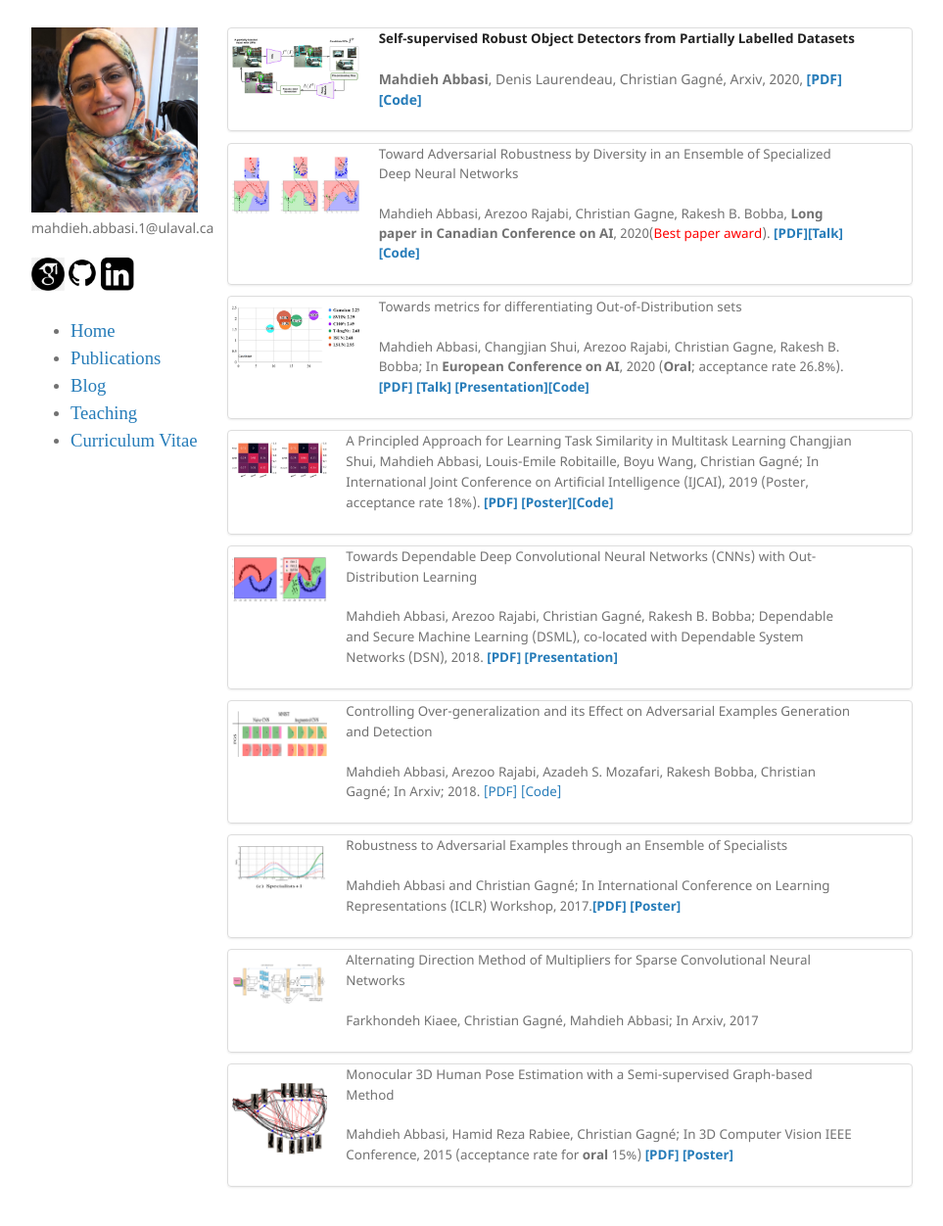
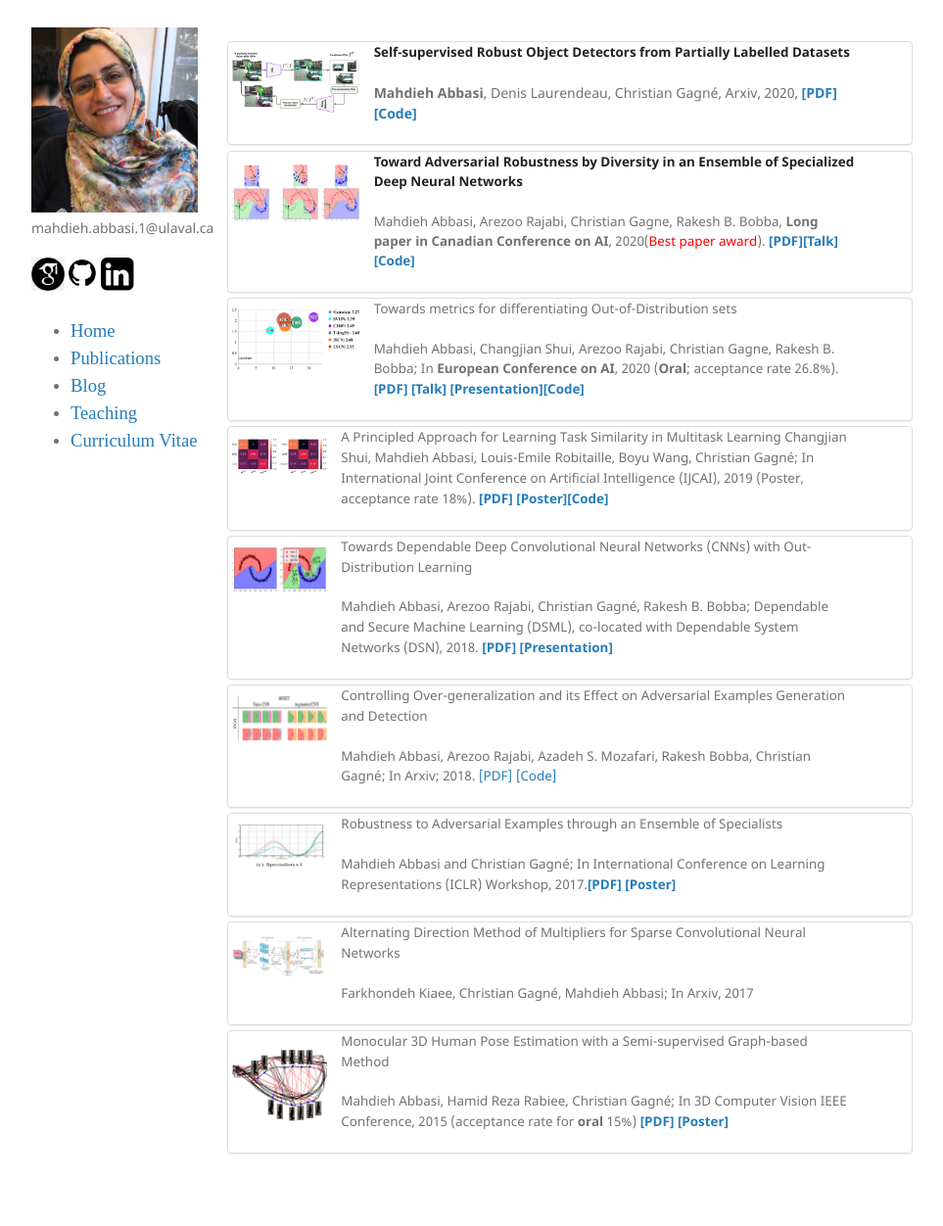
Before and after one commit to mahdaneh/mahdaneh.github.io, a Jekyll site: the page built from publications_test.html, in a window 1280 px wide and 1282 px high. Shown: the top 1252 px of the window at 98% size, without its empty margins (158-1121 px from the left). Built offline with Jekyll 4.4.1, drawn with Linux system fonts in a browser that asks for light colours.

Commit message:
neat pulication

```diff
--- a/_sass/jekyll-theme-minimal.scss
+++ b/_sass/jekyll-theme-minimal.scss
@@ -625,7 +625,7 @@ figcaption {
 }
 .list-group {
     padding-left: 0;
-    margin-bottom: 20px;
+    margin-bottom: 5px;
 }
 ul, ol {
     margin-top: 0;
@@ -636,7 +636,7 @@ ul, ol {
     -moz-box-sizing: border-box;
     box-sizing: border-box;
 }
-user agent stylesheet
+
 ul {
     display: block;
     list-style-type: disc;
@@ -671,7 +671,7 @@ ul {
     -moz-box-sizing: border-box;
     box-sizing: border-box;
 }
-user agent stylesheet
+
 li {
     display: list-item;
     text-align: -webkit-match-parent;
@@ -695,7 +695,7 @@ li {
     -moz-box-sizing: border-box;
     box-sizing: border-box;
 }
-user agent stylesheet
+
 div {
     display: block;
 }
@@ -714,13 +714,13 @@ div {
     -moz-box-sizing: border-box;
     box-sizing: border-box;
 }
-user agent stylesheet
+
 div {
     display: block;
 }
 
 .media>.pull-left {
-    margin-right: 10px;
+    margin-right: 5px;
 }
 .pull-left {
     float: left!important;
@@ -733,7 +733,7 @@ div {
     -moz-box-sizing: border-box;
     box-sizing: border-box;
 }
-user agent stylesheet
+
 div {
     display: block;
 }
--- a/publications_test.html
+++ b/publications_test.html
@@ -29,7 +29,7 @@ layout: default
           <div class="pull-left text-center" style="padding:9px 1.3% 0 0; width:20%;" href=""><img width="100%" src="/images/Ensemble.jpg"></div>
 
 	  <div class="pull-left text-left" style="padding:0% 0% 0% 0.1%; width:71%;">
-<p style="font-size:13.4px; line-height:155%">Toward Adversarial Robustness by Diversity in an Ensemble of Specialized Deep Neural Networks</p>
+<p style="font-size:13.4px; line-height:155%"><strong>Toward Adversarial Robustness by Diversity in an Ensemble of Specialized Deep Neural Networks</strong></p>
 <p style="font-size:13.4px">Mahdieh Abbasi, Arezoo Rajabi, Christian Gagne, Rakesh B. Bobba,
             <b>Long paper in Canadian Conference on AI</b>, 2020(<a href="https://www.caiac.ca/en/conferences/canadianai-2020/home"><span style="color: red">Best paper award</span></a>). <b><a href="https://arxiv.org/pdf/2005.08321.pdf">[PDF]</a><a href="https://youtu.be/qFrkUeBjTMA">[Talk]</a> <a href="">[Code]</a></b></p>
 </div>
```
